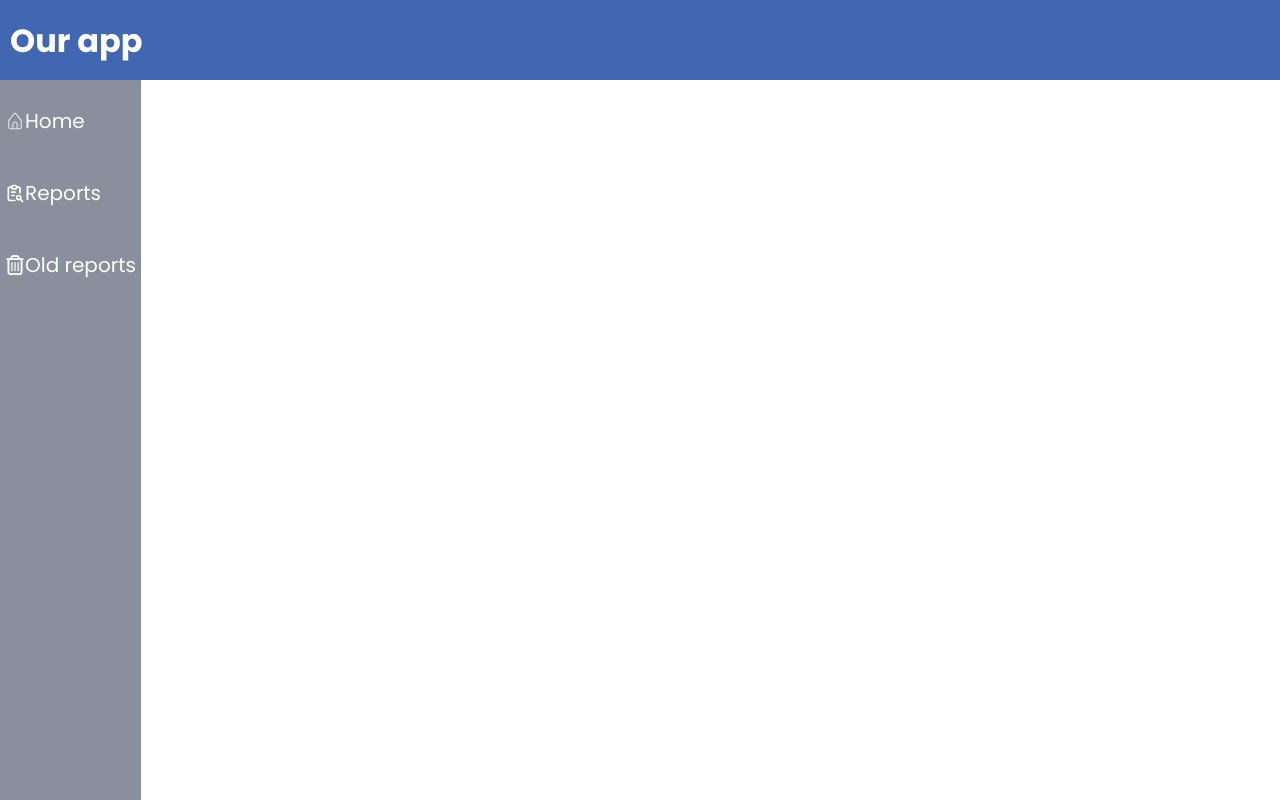
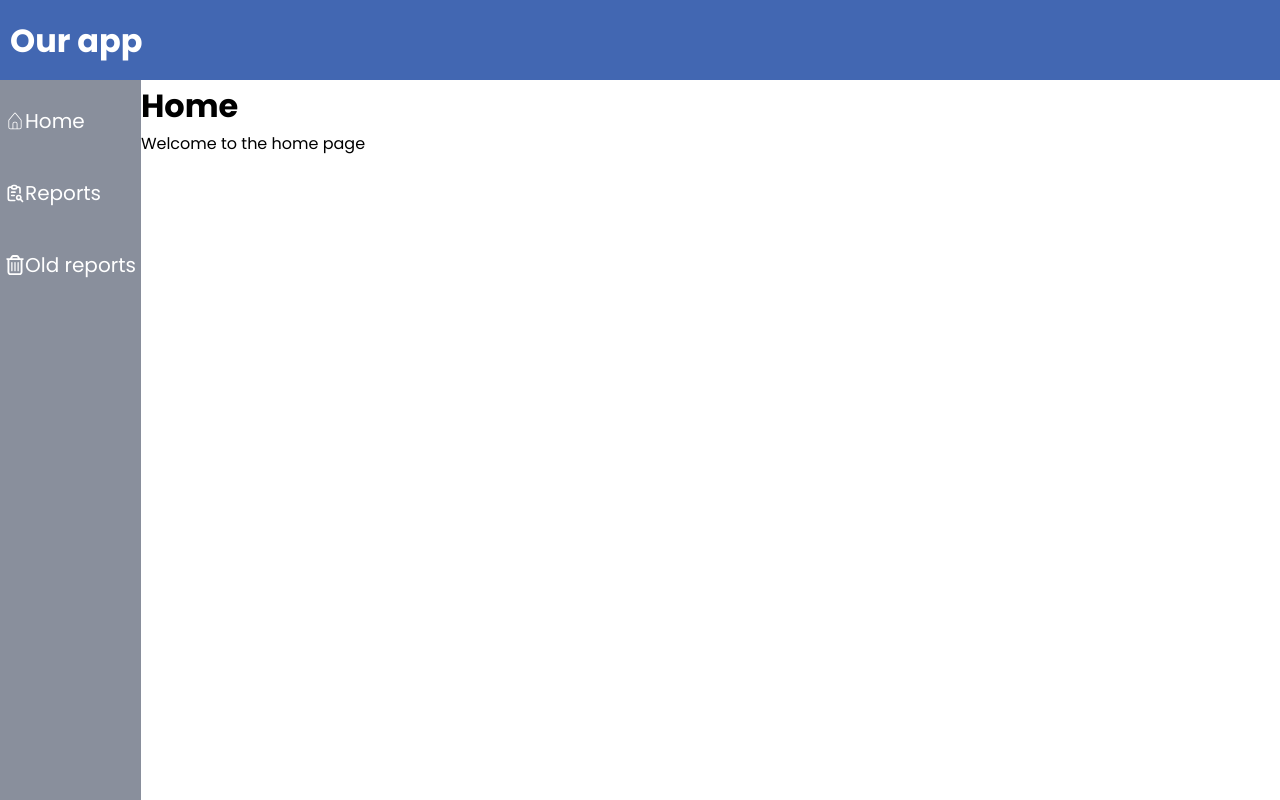
Before and after one commit to yoav1870/E2E, a React (Vite) app in the folder client/: page / in a window 1280 px wide. Built offline with nearby package versions, Linux system fonts and the light colour scheme.

Commit message:
with route

```diff
--- a/client/src/App.jsx
+++ b/client/src/App.jsx
@@ -1,7 +1,10 @@
-import { BrowserRouter as Router } from "react-router-dom"; // Import BrowserRouter
+import { BrowserRouter as Router, Route, Routes } from "react-router-dom";
 import Header from "./component/Header";
 import Menu from "./component/Menu";
 import ContainerRow from "./component/shared/container";
+import Home from "./component/Home";
+// import Report from "./component/Report";
+// import Oldreports from "./component/Old-reports";
 
 const App = () => {
   return (
@@ -9,6 +12,11 @@ const App = () => {
       <Header />
       <ContainerRow>
         <Menu />
+        <Routes>
+          <Route exact path="/" element={<Home />} />
+          {/* <Route path="/report" element={<Report />} /> */}
+          {/* <Route path="/old-reports" element={<Oldreports />} /> */}
+        </Routes>
       </ContainerRow>
     </Router>
   );
--- /dev/null
+++ b/client/src/component/Home.jsx
@@ -0,0 +1,10 @@
+const Home = () => {
+  return (
+    <div>
+      <h1>Home</h1>
+      <p>Welcome to the home page</p>
+    </div>
+  );
+};
+
+export default Home;
--- a/client/src/component/Menu.jsx
+++ b/client/src/component/Menu.jsx
@@ -86,7 +86,7 @@ const Menu = () => {
               ...linkStyle,
               color: hoveredButton === "contact" ? "#4267B2" : "white",
             }}
-            onMouseEnter={() => handleMouseEnter("contact")}
+            onMouseEnter={() => handleMouseEnter("old-reports")}
             onMouseLeave={handleMouseLeave}
           >
             <FaRegTrashCan />
```
Also changed, not shown: client/src/component/Report.jsx (added).
